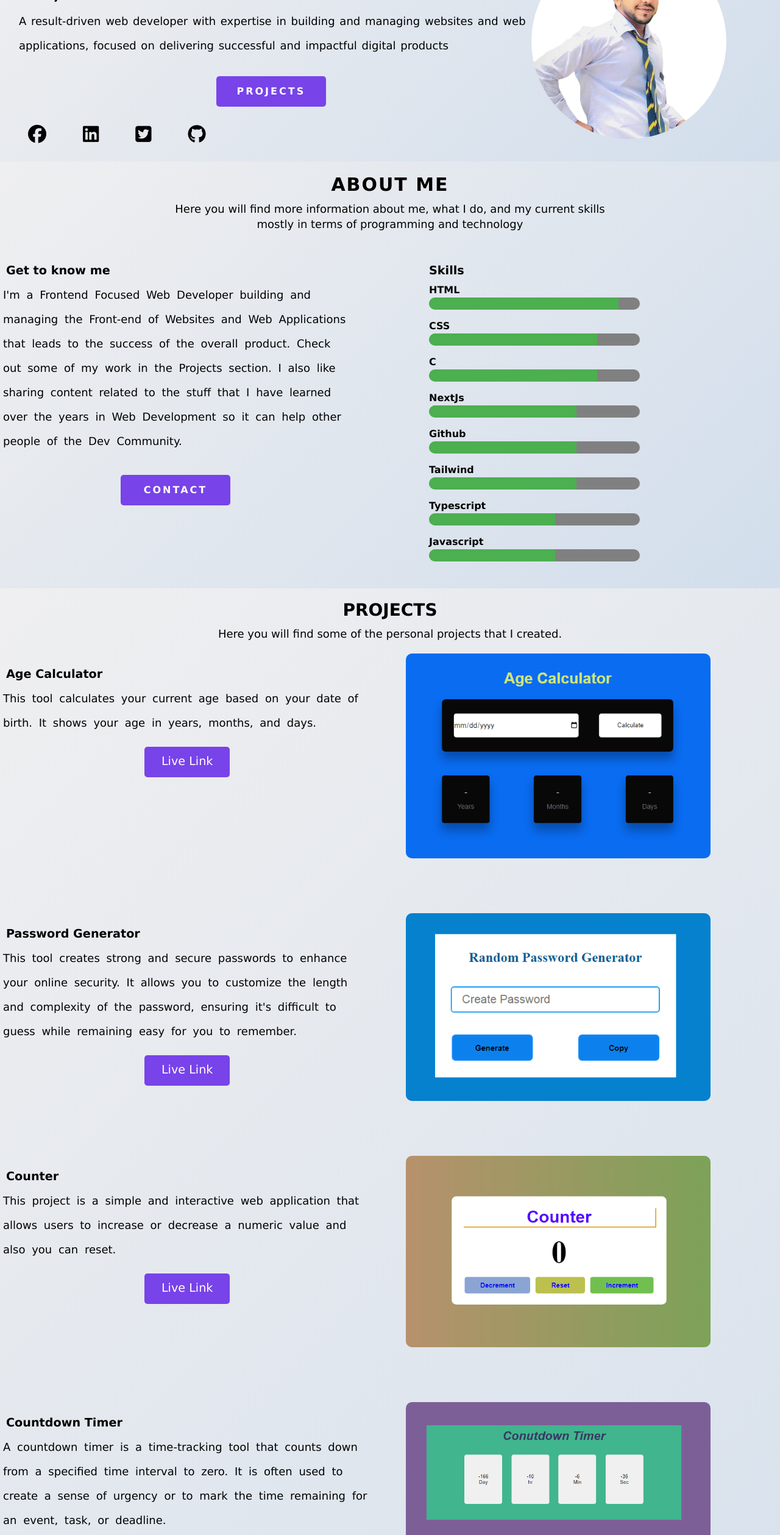
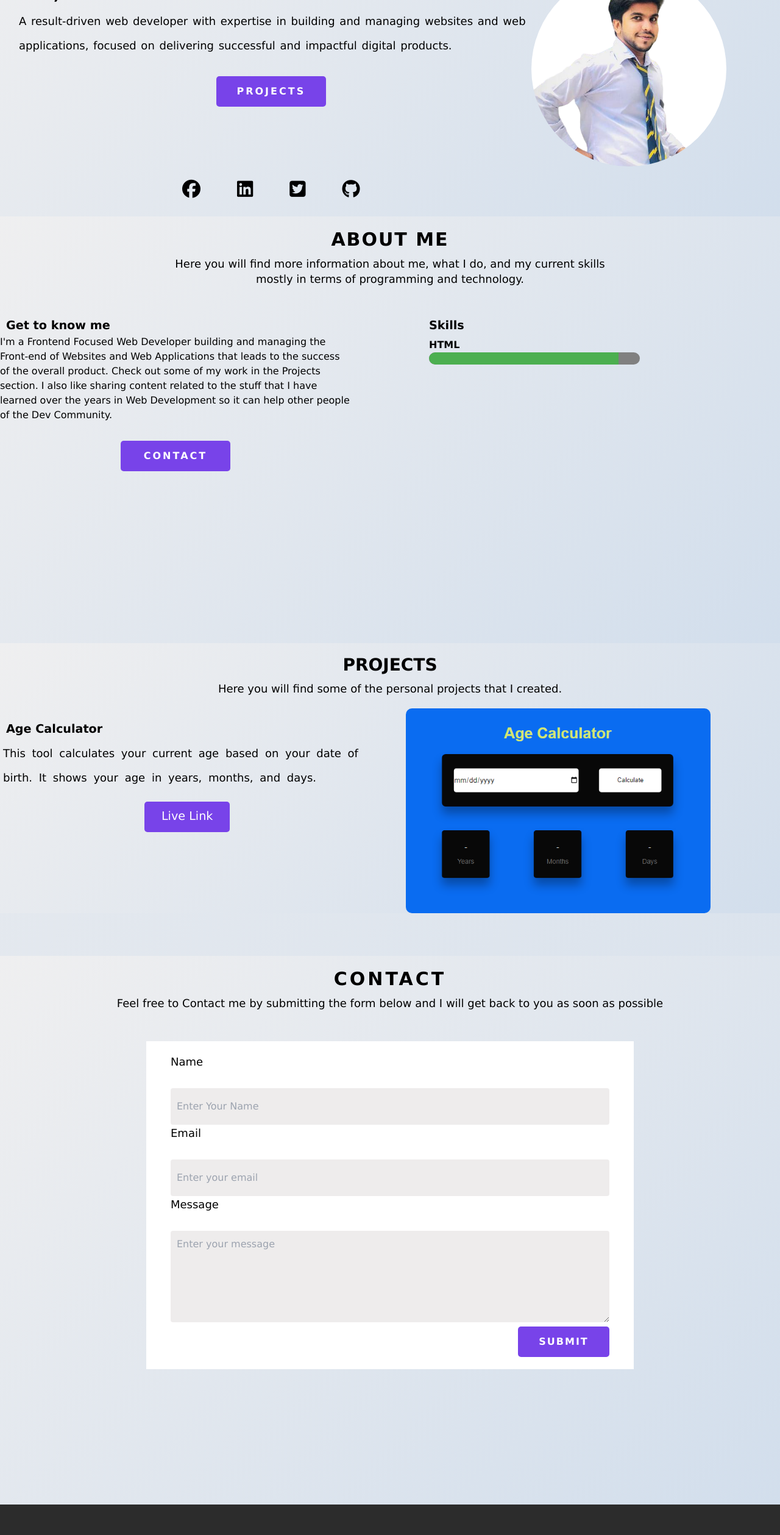
Before and after one commit to shoby056/Responsive-Portfolio, a Next.js app: page / in a window 1280 px wide. Shown: the part 180-2698 px from the top of the page at 61% size. Built offline with nearby package versions, Linux system fonts and the light colour scheme.

Commit message:
Update header.tsx

```diff
--- a/app/components/header.tsx
+++ b/app/components/header.tsx
@@ -1,7 +1,5 @@
-// Header.jsx
 import Link from 'next/link'; // Make sure to use Next.js Link for internal routing
 import Image from 'next/image';
-import Head from 'next/head';
 
 export default function Header() {
   return (
@@ -12,18 +10,17 @@ export default function Header() {
           <i className="fa-solid fa-list"></i>
         </label>
 
- <div><Link href=".">   <Image
+        <div>
+          <Link href=".">
+            <Image
               src="/images/shobyy.png"
               alt="My Profile Picture"
               width={50}
               height={50}
               className="logoo"
-/>  </Link></div>
-
-
-
-
-
+            />
+          </Link>
+        </div>
 
         <label className="logo">Muhammad Shoaib</label>
         <ul>
@@ -42,25 +39,30 @@ className="logoo"
         </ul>
       </nav>
 
-
-
-{/* // home page */}
+      {/* Home Page */}
       <section id="home">
         <div className="Home-container">
-<div className="home-left"><h1 className="main-heading">Hey, I'm Muhammad Shoaib</h1>
-<p className="bio"> A result-driven web developer with expertise in building and managing websites and web applications,
- focused on delivering successful and impactful digital products</p>
- <div className="btn-container"> <Link href="#projects"><button className="btnn">Projects</button></Link></div>
- <div className="four-coloum">
-
-
+          <div className="home-left">
+            <h1 className="main-heading">Hey, I&apos;m Muhammad Shoaib</h1>
+            <p className="bio">
+              A result-driven web developer with expertise in building and managing websites and web applications,
+              focused on delivering successful and impactful digital products.
+            </p>
+            <div className="btn-container">
+              <Link href="#projects">
+                <button className="btnn">Projects</button>
+              </Link>
+            </div>
+            <div className="four-column">
               <i className="fa-brands fa-facebook" aria-hidden="true" id="janu"></i>
-<Link href="https://www.linkedin.com/in/muhammad-shoaib-41927627a/" target="blank"><i className="fa-brands fa-linkedin" aria-hidden="true" id="janu"></i></Link>
+              <Link href="https://www.linkedin.com/in/muhammad-shoaib-41927627a/" target="_blank">
+                <i className="fa-brands fa-linkedin" aria-hidden="true" id="janu"></i>
+              </Link>
               <i className="fa-brands fa-square-twitter" aria-hidden="true" id="janu"></i>
-<Link href="https://github.com/shoby056" target="blank"><i className="fa-brands fa-github" aria-hidden="true" id="janu"></i></Link>
-
+              <Link href="https://github.com/shoby056" target="_blank">
+                <i className="fa-brands fa-github" aria-hidden="true" id="janu"></i>
+              </Link>
             </div>
-
           </div>
           <div className="home-right">
             <Image
@@ -71,124 +73,65 @@ height={300}
               className="profile"
             />
           </div>
-
-
-
         </div>
-
       </section>
 
-{/* about us */}
+      {/* About Us */}
       <section id="about">
         <div className="about-us">
           <h1 className="about-us-heading">About Me</h1>
-    <p className="about-me-description">Here you will find more information about me, what I do,
-     and my current skills<br/> mostly in terms of programming and technology</p>
+          <p className="about-me-description">
+            Here you will find more information about me, what I do, and my current skills
+            <br /> mostly in terms of programming and technology.
+          </p>
 
           <div className="bottom-parent">
             <div className="left-side">
               <h1 className="bottom-heading">Get to know me</h1>
-<p className="botom-left-description">I'm a Frontend Focused Web Developer building and managing the Front-end of Websites and Web Applications that leads to the success of the overall product. Check out some of my work in the Projects section.
-I also like sharing content related to the stuff that I have learned over the years in Web Development so it can help other people of the Dev Community.</p>
-<div className="button-about"><Link href="#contact"><button className="shani">CONTACT</button></Link></div>
+              <p className="bottom-left-description">
+                I&apos;m a Frontend Focused Web Developer building and managing the Front-end of Websites and Web
+                Applications that leads to the success of the overall product. Check out some of my work in the Projects
+                section. I also like sharing content related to the stuff that I have learned over the years in Web
+                Development so it can help other people of the Dev Community.
+              </p>
+              <div className="button-about">
+                <Link href="#contact">
+                  <button className="shani">CONTACT</button>
+                </Link>
+              </div>
             </div>
             <div className="right-side">
               <h1 className="right-heading">Skills</h1>
+              {/* Skill bars */}
               <div className="skill">
                 <p>HTML</p>
                 <div className="progress-bar">
-      <div className="progress" id="p1" ></div>
+                  <div className="progress" id="p1"></div>
                 </div>
               </div>
-
-<div className="skill">
-    <p>CSS</p>
-    <div className="progress-bar">
-        <div className="progress" id="p2"></div>
+              {/* Add similar blocks for CSS, C, Next.js, Github, Tailwind, Typescript, and Javascript */}
             </div>
           </div>
-
-<div className="skill">
-    <p>C</p>
-    <div className="progress-bar">
-        <div className="progress" id="p3"></div>
         </div>
-</div>
-
-<div className="skill">
-    <p>NextJs</p>
-    <div className="progress-bar">
-        <div className="progress" id="p4"></div>
-    </div>
-</div>
-
-
-<div className="skill">
-    <p>Github</p>
-    <div className="progress-bar">
-        <div className="progress" id="p5"></div>
-    </div>
-</div>
-
-
-<div className="skill">
-    <p>Tailwind</p>
-    <div className="progress-bar">
-        <div className="progress" id="p6"></div>
-    </div>
-</div>
-
-
-<div className="skill">
-    <p>Typescript</p>
-    <div className="progress-bar">
-        <div className="progress" id="p7"></div>
-    </div>
-</div>
-
-
-<div className="skill">
-    <p>Javascript</p>
-    <div className="progress-bar">
-        <div className="progress" id="p8"></div>
-    </div>
-</div>
-
-
-
-
-
-
-
-   {/* right-side div */}
-</div>
-
-{/* bottom-parent div */}
-</div>
-
-
-
-
-
-{/* about-us div */}
-</div>
-
       </section>
 
-{/* project */}
+      {/* Projects */}
       <section id="projects">
-
         <div className="projects">
           <h1 className="projects-heading">PROJECTS</h1>
-    <p className="projects-description">Here you will find some of the personal  projects that I created.</p>
-
+          <p className="projects-description">Here you will find some of the personal projects that I created.</p>
+          {/* Project items */}
           <div className="projects-bottom-parent">
             <div className="projects-bottom-left-side">
               <h1 className="projects-bottom-heading">Age Calculator</h1>
-<p className="projects-bottom-left-description">This tool calculates your current age based on your
- date of birth. It shows your age in years, months, and days.</p>
+              <p className="projects-bottom-left-description">
+                This tool calculates your current age based on your date of birth. It shows your age in years, months,
+                and days.
+              </p>
               <div className="button-container">
-    <Link href="https://shoby-js-tasks.vercel.app/age%20calculator/index.html" target="_blank"><button className="live-link">Live Link</button></Link>
+                <Link href="https://shoby-js-tasks.vercel.app/age%20calculator/index.html" target="_blank">
+                  <button className="live-link">Live Link</button>
+                </Link>
               </div>
             </div>
             <div className="projects-right-side">
@@ -199,242 +142,58 @@ I also like sharing content related to the stuff that I have learned over the ye
                 height={500}
                 className="project-image"
               />
-   {/* right-side div */}
-</div>
-
-{/* bottom-parent div */}
-</div>
-
-{/* next section */}
-
-<div className="projects-bottom-parent">
-<div className="projects-bottom-left-side">
-<h1 className="projects-bottom-heading">Password Generator</h1>
-<p className="projects-bottom-left-description">This tool creates strong and secure passwords to enhance your online security. It allows you to customize the length and complexity of the password,
-ensuring it's difficult to guess while remaining easy for you to remember.</p>
- <div className="button-container">
-    <Link href="https://shoby-js-tasks.vercel.app/Random%20password%20generator/index.html" target="_blank"><button className="live-link">Live Link</button></Link>
             </div>
           </div>
-<div className="projects-right-side">
-<Image
-        src="/images/Password Generator.png"
-        alt="Password Generator"
-        width={500}
-        height={500}
-        className="project-image"
-      />
-   {/* right-side div */}
-</div>
-
-{/* bottom-parent div */}
-</div>
-
-{/* next section */}
-
-<div className="projects-bottom-parent">
-<div className="projects-bottom-left-side">
-<h1 className="projects-bottom-heading">Counter</h1>
-<p className="projects-bottom-left-description"> This project is a simple and interactive web application that allows users to increase or decrease a numeric value and also you can reset.</p>
- <div className="button-container">
-    <Link href="https://shoby-js-tasks.vercel.app/Counter/index.html" target="_blank"><button className="live-link">Live Link</button></Link>
- </div>
-</div>
-<div className="projects-right-side">
-<Image
-        src="/images/Counter.png"
-        alt="Counter"
-        width={500}
-        height={500}
-        className="project-image"
-      />
-   {/* right-side div */}
-</div>
-
-{/* bottom-parent div */}
-</div>
-
-
-{/* next section */}
-
-<div className="projects-bottom-parent">
-<div className="projects-bottom-left-side">
-<h1 className="projects-bottom-heading">Countdown Timer</h1>
-<p className="projects-bottom-left-description">A countdown timer is a time-tracking tool that counts down from a specified time interval to zero. It is often used to create a sense of urgency or
- to mark the time remaining for an event, task, or deadline.</p>
- <div className="button-container">
-    <Link href="https://shoby-js-tasks.vercel.app/countdown/index.html" target="_blank"><button className="live-link">Live Link</button></Link>
- </div>
-</div>
-<div className="projects-right-side">
-<Image
-        src="/images/Countdown Timer.png"
-        alt="Countdown Timer"
-        width={500}
-        height={500}
-        className="project-image"
-      />
-   {/* right-side div */}
-</div>
-
-{/* bottom-parent div */}
-</div>
-
-
-
-
-
-
-
-
-
-{/* next section */}
-
-<div className="projects-bottom-parent">
-<div className="projects-bottom-left-side">
-<h1 className="projects-bottom-heading">Stopwatch</h1>
-<p className="projects-bottom-left-description"> A stopwatch is a device used to measure the amount of time that has elapsed from
- a particular time when activated to when it is deactivated.</p>
- <div className="button-container">
-    <Link href="https://shoby-js-tasks.vercel.app/stopwatch/index.html" target="_blank"><button className="live-link">Live Link</button></Link>
- </div>
-</div>
-<div className="projects-right-side">
-<Image
-        src="/images/Stopwatch.png"
-        alt="Stopwatch"
-        width={500}
-        height={500}
-        className="project-image"
-      />
-   {/* right-side div */}
-</div>
-
-{/* bottom-parent div */}
-</div>
-
-
-{/* next section */}
-
-<div className="projects-bottom-parent">
-<div className="projects-bottom-left-side">
-<h1 className="projects-bottom-heading">Calculator</h1>
-<p className="projects-bottom-left-description">This tool allows users to quickly and efficiently carry out basic arithmetic calculations
-such as addition, subtraction, multiplication, and division..</p>
- <div className="button-container">
-    <Link href="https://shoby-js-tasks.vercel.app/Calculator/index.html" target="_blank"><button className="live-link">Live Link</button></Link>
- </div>
-</div>
-<div className="projects-right-side">
-<Image
-        src="/images/Calculator.png"
-        alt="Calculator"
-        width={450}
-        height={400}
-        className="project-image"
-      />
-   {/* right-side div */}
-</div>
-
-{/* bottom-parent div */}
-</div>
-
-
-
-
-{/* about-us div */}
+          {/* Add similar blocks for Password Generator, Counter, Countdown Timer, Stopwatch, and Calculator */}
         </div>
       </section>
 
-{/* contact us */}
+      {/* Contact Us */}
       <section id="contact">
         <div className="contact-us">
           <h1 className="contact-us-heading">Contact</h1>
- <p className="contact-us-description">Feel free to Contact me by submitting the form below and
- I will get back to you as soon as <br/>possible</p>
-
-
+          <p className="contact-us-description">
+            Feel free to Contact me by submitting the form below and I will get back to you as soon as possible
+          </p>
           <div className="form-contact">
-  <form >
-<label htmlFor="name" className="labell">Name</label> <br/>
-<input type="name" id="name" name="name" placeholder="Enter Your Name" /><br/>
-
-<label htmlFor="email" className="labell">Email</label><br/>
-<input type="email" id="email" name="email" placeholder="Enter your email" /><br/>
-<label htmlFor="message" className="labell">Message</label><br/>
-<textarea name="Message" id="message" cols={30} rows={7} placeholder="Enter your message"></textarea>
-
+            <form>
+              <label htmlFor="name" className="labell">Name</label>
+              <input type="text" id="name" name="name" placeholder="Enter Your Name" />
+              <label htmlFor="email" className="labell">Email</label>
+              <input type="email" id="email" name="email" placeholder="Enter your email" />
+              <label htmlFor="message" className="labell">Message</label>
+              <textarea id="message" cols={30} rows={7} placeholder="Enter your message"></textarea>
               <button className="submit">Submit</button>
-
-
-
-
             </form>
           </div>
-
-
-
         </div>
-
-
-
-
-
-
-
-
-
       </section>
 
-
-
-{/* footer */}
+      {/* Footer */}
       <footer>
-
-
         <div className="parent-footer">
-    <div className="one-coloumn">
+          <div className="one-column">
             <h1 className="footer-heading">Muhammad Shoaib</h1>
-
-  <p className="footer-description">A Frontend focused Web Developer building the Frontend of
-     Websites <br/> and Web Applications that leads to the success of the overall product</p>
+            <p className="footer-description">
+              A Frontend focused Web Developer building the Frontend of Websites and Web Applications that leads to the
+              success of the overall product
+            </p>
           </div>
-
-
-
-
-
-
-
-
-
-
-<div className="four-coloumn">
+          <div className="four-column">
             <h1 className="social">Social Media</h1>
-
             <i className="fa-brands fa-facebook" aria-hidden="true"></i>
-<Link href="https://www.linkedin.com/in/muhammad-shoaib-41927627a/" target="blank"><i className="fa-brands fa-linkedin" aria-hidden="true"></i></Link>
+            <Link href="https://www.linkedin.com/in/muhammad-shoaib-41927627a/" target="_blank">
+              <i className="fa-brands fa-linkedin" aria-hidden="true"></i>
+            </Link>
             <i className="fa-brands fa-square-twitter" aria-hidden="true"></i>
-<Link href="https://github.com/shoby056" target="blank"><i className="fa-brands fa-github" aria-hidden="true"></i></Link>
-
+            <Link href="https://github.com/shoby056" target="_blank">
+              <i className="fa-brands fa-github" aria-hidden="true"></i>
+            </Link>
           </div>
-
-
-
-
-
-
-
-
-
-
         </div>
         <hr />
-<p className="after-hr">© Copyright {new Date().getFullYear()}.Made by Muhammad Shoaib</p>
+        <p className="after-hr">© Copyright {new Date().getFullYear()}. Made by Muhammad Shoaib</p>
       </footer>
-
-
     </div>
-  )
+  );
 }
-;
```
Lines whose indentation alone changed are shown as unchanged.
